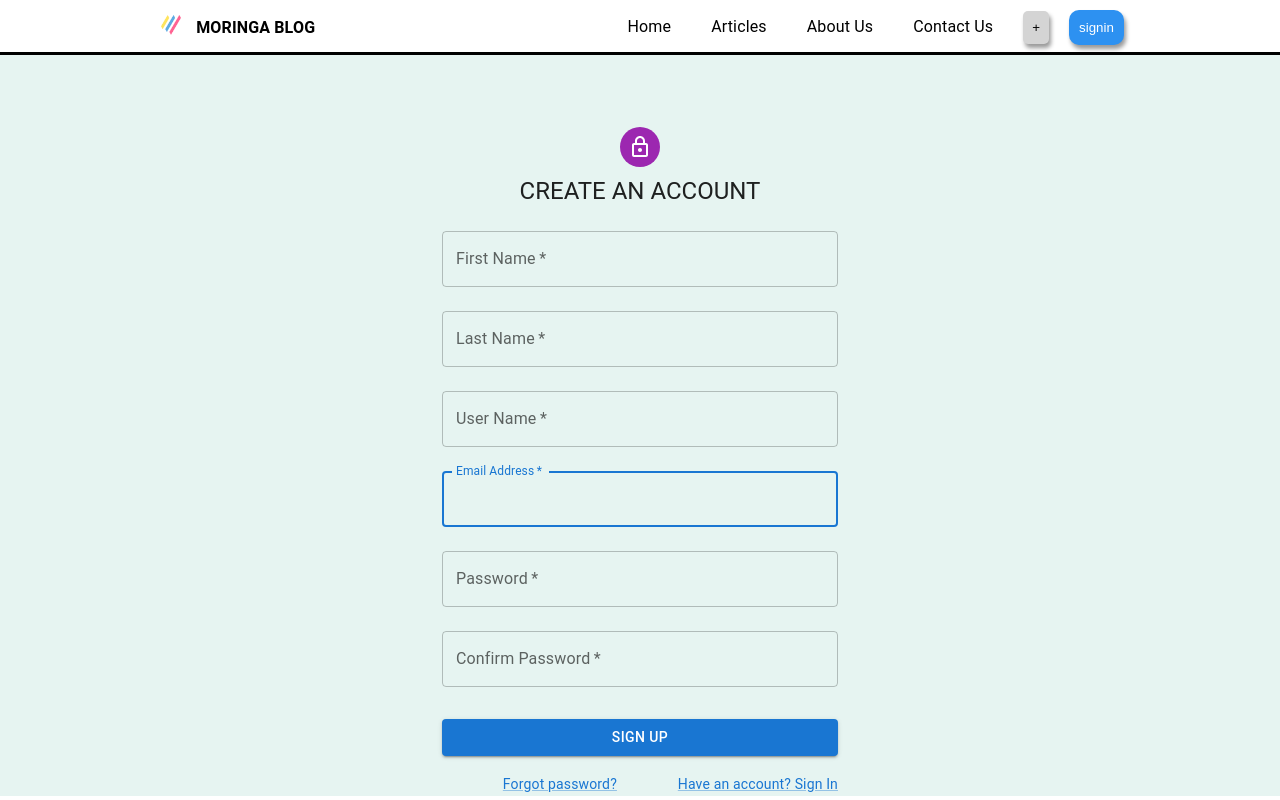
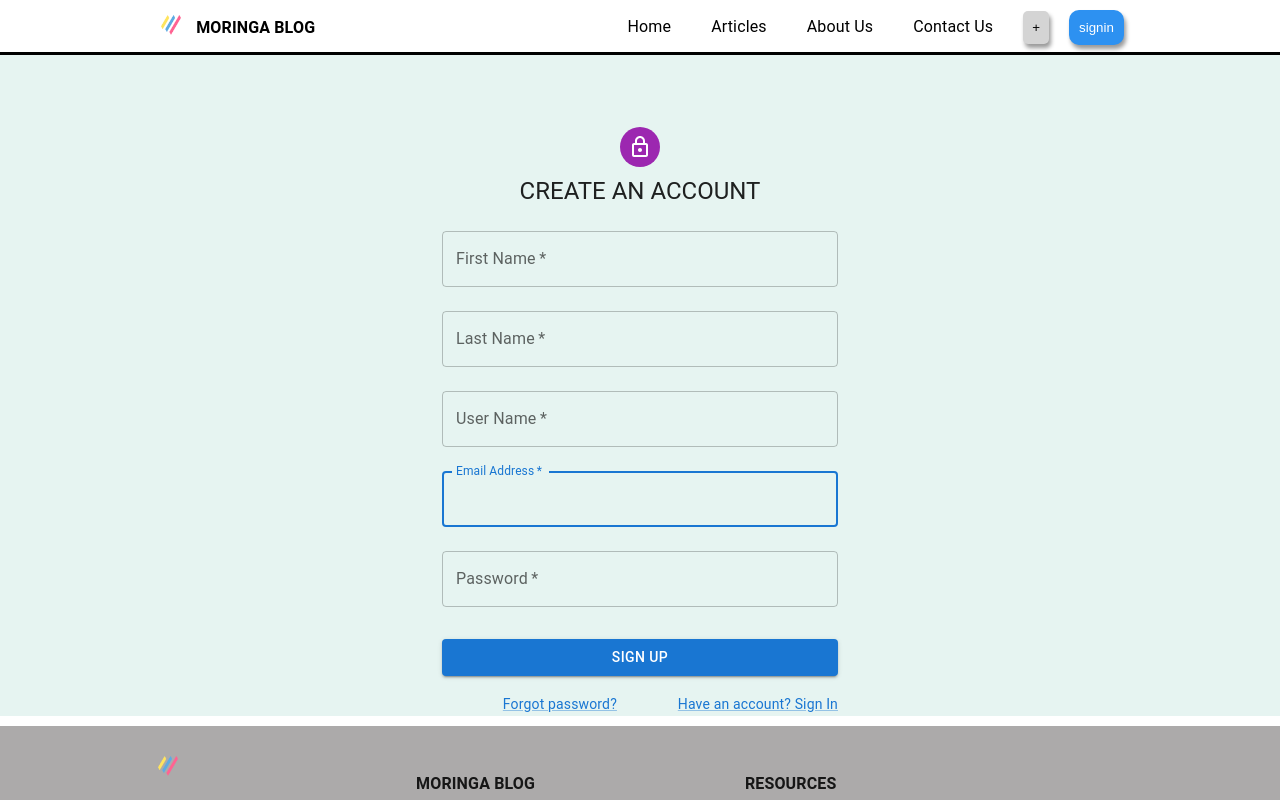
Before and after one commit to Mjomba60/Moringa-Blog-front-end, a React (Create React App) app: page /signup in a window 1280 px wide. Shown: the top 800 px of the page. Built offline with nearby package versions, Linux system fonts and the light colour scheme.

Commit message:
Corrected sign up and sign in routes

```diff
--- a/src/api/api.js
+++ b/src/api/api.js
@@ -3,8 +3,8 @@ import axiosFetch from "../Axios"
 
 export const RegisterUser = (userData, setData, setError) => {
   axiosFetch()
-    // .post("/users", userData)
-    .post("/signup", userData)
+    .post("/users", userData)
+    // .post("/signup", userData)
     .then((response) => {
       console.log(response)
       setData(response)
--- a/src/components/pages/SignUp.js
+++ b/src/components/pages/SignUp.js
@@ -151,18 +151,6 @@ export default function SignUp() {
               onChange={onchange}
               value={form.password || ""}
             />
-            <TextField
-              margin="normal"
-              required
-              fullWidth
-              name="confirm_password"
-              label="Confirm Password"
-              type="confirm_password"
-              id="confirm_password"
-              autoComplete="current-password"
-              onChange={onchange}
-              value={form.password || ""}
-            />
 
             <Button
               type="submit"
```
Also changed, not shown: 1 other file (tests, documents, lock files or other folders).
